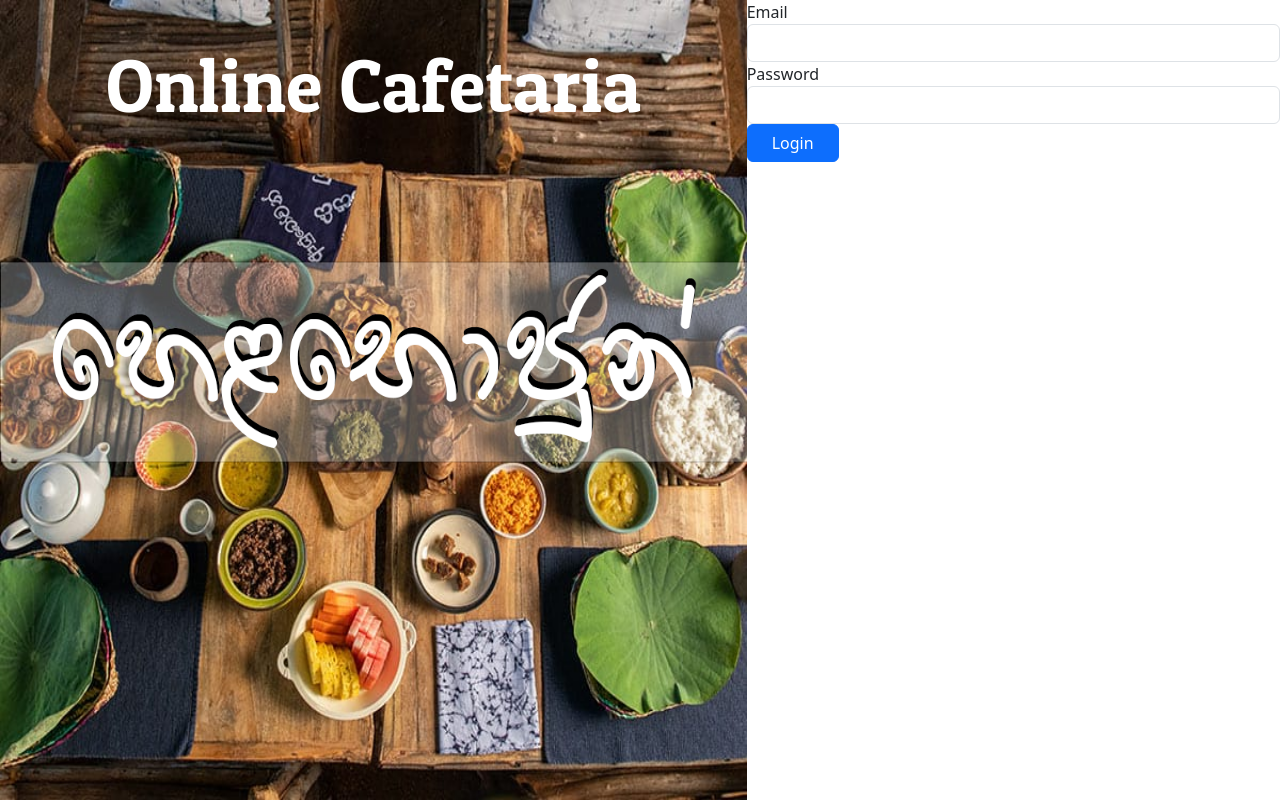
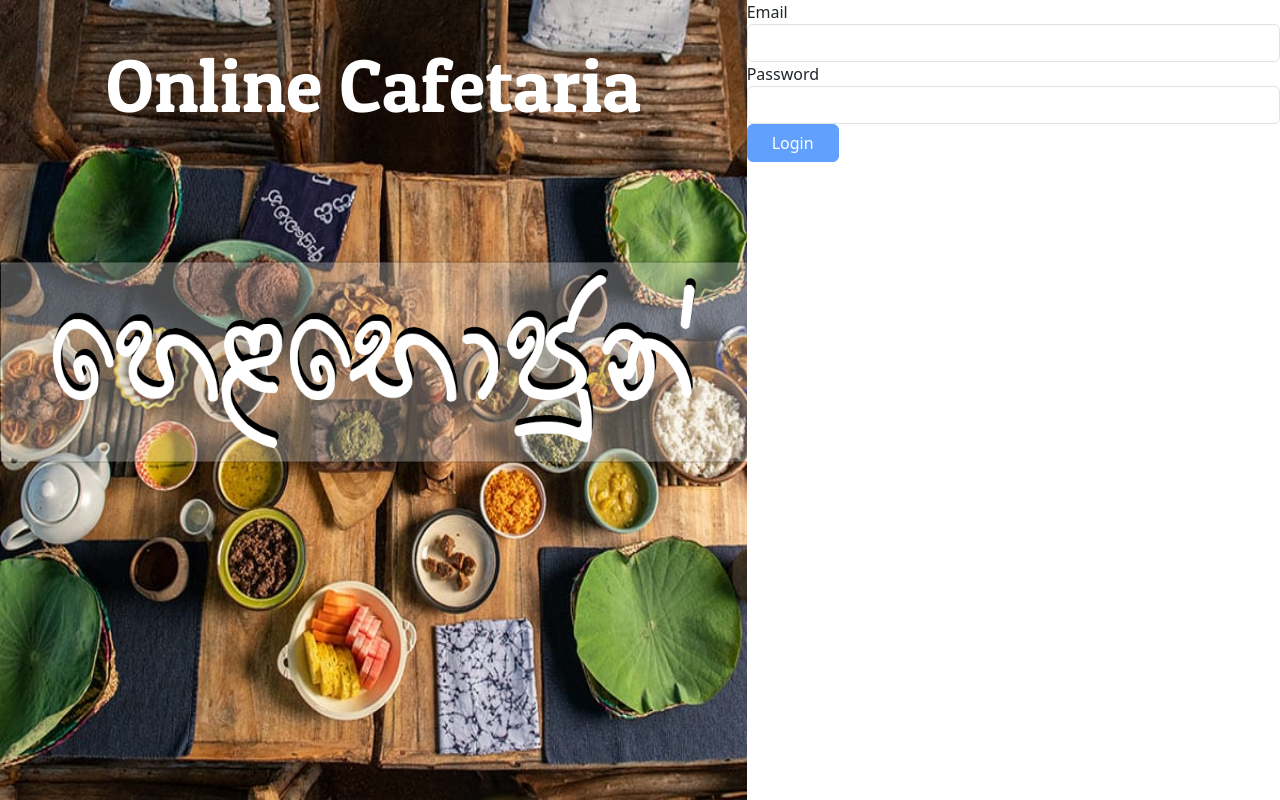
Before and after one commit to Bhanuka-Anjana/Web-Application-Project-V2.0, a React (Create React App) app in the folder shop-frontend/: page / in a window 1280 px wide. Built offline with nearby package versions, Linux system fonts and the light colour scheme.

Commit message:
disable the submit button

```diff
--- a/shop-frontend/src/components/login.jsx
+++ b/shop-frontend/src/components/login.jsx
@@ -88,7 +88,7 @@ class LoginForm extends Component {
                 error={errors.password}
               />
 
-              <button type="submit" class="btn btn-primary px-4">
+              <button disabled={this.validate()} type="submit" class="btn btn-primary px-4">
                 Login
               </button>
             </form>
```
